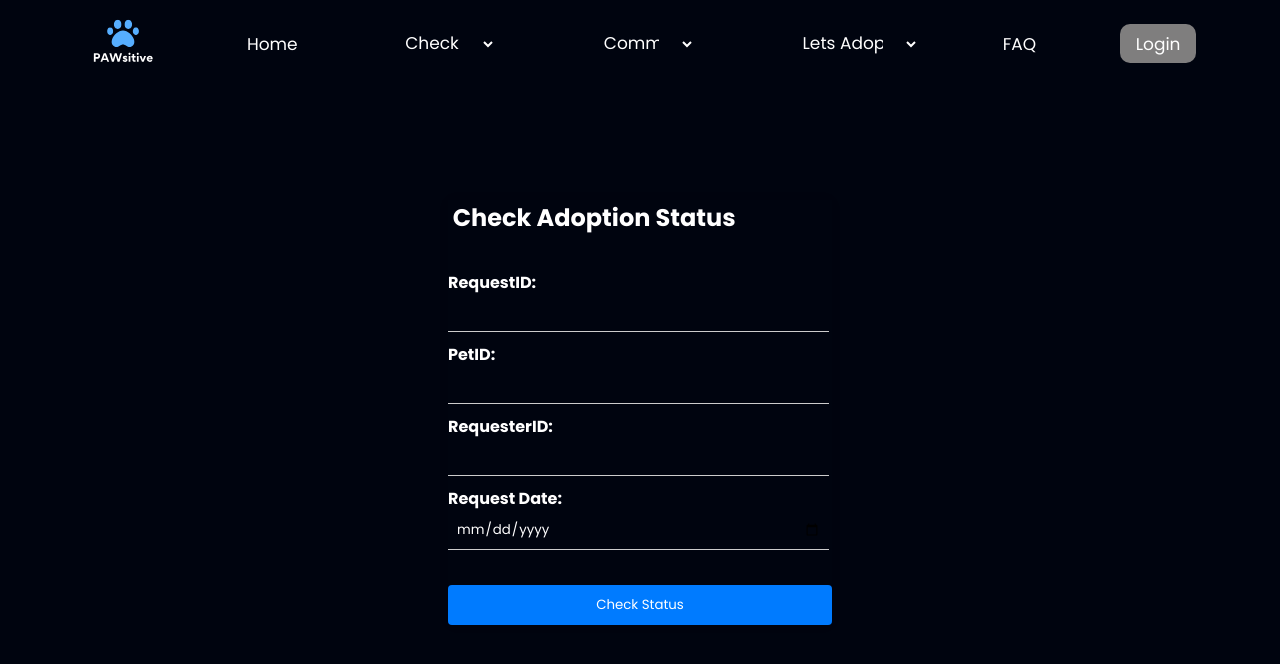
After one commit to girimohit/Pawsitive, a Django app: page /pet-adoption-status in a window 1280 px wide. The commit adds this page. Shown: the top 664 px of the page. Run offline with Django 5.2, Linux system fonts and the light colour scheme.

Commit message:
Add health and adoption status checker

```diff
--- a/baseapp/urls.py
+++ b/baseapp/urls.py
@@ -5,8 +5,9 @@ app_name = "baseapp"
 
 urlpatterns = [
     path("", views.home, name="HomePage"),
-    path("check-pet-health", views.check_pet_health, name="get_pet_health"),
     path("register-user", views.register, name="register_user"),
     path("login-user", views.login_user, name="login_user"),
     path("login-user", views.logout_user, name="logout_user"),
+    path("check-pet-health", views.check_pet_health, name="get_pet_health"),
+    path("pet-adoption-status", views.pet_adoption_status, name="pet_adoption_status"),
 ]
--- a/baseapp/views.py
+++ b/baseapp/views.py
@@ -1,15 +1,11 @@
 from django.shortcuts import render, redirect
 from django.http import HttpResponse
-from baseapp.models import User
 from django.contrib.auth import login, logout, authenticate
+from baseapp.models import User, Pets, Adoption_Requests
 
 
 def home(request):
     return render(request, "index.html")
-
-
-def check_pet_health(request):
-    return render(request, "pet_health_check.html")
 
 
 def register(request):
@@ -19,50 +15,59 @@ def register(request):
         password = request.POST.get("password")
         dob = request.POST.get("dob")
         location = request.POST.get("location")
-
-        # Create new CustomUser instance
         new_user = User(
             username=username,
             email=email,
             dob=dob,
             location=location,
         )
-        new_user.set_password(
-            password
-        )  # Manually set the password (don't forget this step)
+        new_user.set_password(password)
         new_user.save()
-
-        # Log the user in
         login(request, new_user)
-
-        # Redirect to some success page
         return redirect("baseapp:HomePage")
-
     return render(request, "auth/register.html")
 
 
 def login_user(request):
     if request.method == "POST":
-        # Extract username and password from the form
         username = request.POST.get("username")
         password = request.POST.get("password")
-        # Authenticate userF
         user = authenticate(request, username=username, password=password)
-
-        # Check if user authentication is successful
         if user is not None:
-            # Log the user in
             login(request, user)
-
-            # Redirect to some success page
             return redirect("baseapp:HomePage")
         else:
-            # Authentication failed, handle this error accordingly
             return render(request, "auth/login.html", {"error": "Invalid credentials"})
-
     return render(request, "auth/login.html")
 
 
 def logout_user(request):
     logout(request)
     return redirect("baseapp:HomePage")
+
+
+def check_pet_health(request):
+    if request.method == "POST":
+        log_id = request.POST.get("logID")
+        pet_id = request.POST.get("petID")
+        pet_name = request.POST.get("petName")
+        pet = Pets.objects.get(PetID=pet_id)
+
+        print(pet.Health_Status)
+        return render(request, "pet_health_check.html", {"pet": pet})
+    return render(request, "pet_health_check.html")
+
+
+def pet_adoption_status(request):
+    if request.method == "POST":
+        req_id = request.POST.get("request_id")
+        pet_id = request.POST.get("pet_id")
+        requester_id = request.POST.get("requester_id")
+        req_date = request.POST.get("request_date")
+        adoption_status = Adoption_Requests.objects.get(RequestID=req_id)
+        print(adoption_status)
+        print(adoption_status.Approval_Status)
+        return render(
+            request, "adoption_status.html", {"adoption_status": adoption_status}
+        )
+    return render(request, "adoption_status.html")
--- /dev/null
+++ b/templates/adoption_status.html
@@ -0,0 +1,119 @@
+{% extends "base.html" %}
+
+{% load static %}
+
+{% block css %}
+<style>
+    .calculator {
+        background-color: #130000;
+        /* padding: 20px; */
+        border-radius: 8px;
+        box-shadow: 0 0 10px rgba(0, 0, 0, 0.1);
+        /* max-width: 400px; */
+
+        /* width: 100%; */
+        max-width: 30%;
+        position: absolute;
+        top: 25%;
+        left: 35%;
+        transform: translateX(-50%, -50%);
+
+    }
+
+    h2 {
+        text-align: center;
+        color: white;
+    }
+
+    label {
+        font-weight: bold;
+    }
+
+    input {
+        width: 95%;
+        padding: 8px;
+        margin-bottom: 10px;
+        border: none;
+        border-bottom: 1px solid #ccc;
+        color: white;
+    }
+
+    input::placeholder {
+        color: white
+    }
+
+    button {
+        width: 100%;
+        padding: 10px;
+        background-color: #007bff;
+        color: #fff;
+        border: none;
+        border-radius: 4px;
+        cursor: pointer;
+        transition: background-color 0.3s ease;
+    }
+
+    button:hover {
+        background-color: #0056b3;
+    }
+
+    #investmentForm input {
+        background-color: transparent;
+        color: white;
+    }
+
+    #result {
+        color: white;
+    }
+</style>
+<link rel="stylesheet" href="{% static 'css/calc.css' %}">
+{% endblock %}
+
+
+{% block body %}
+<div class="calculator">
+    <h2>Check Adoption Status &nbsp; &nbsp; &nbsp; &nbsp; &nbsp; &nbsp; &nbsp; &nbsp; &nbsp; &nbsp; </h2>
+    <form action="{% url 'baseapp:pet_adoption_status' %}" method="post">
+        {% csrf_token %}
+        <label for="requestID">RequestID:</label><br>
+        <input type="number" id="request_id" name="request_id"><br>
+        <label for="petID">PetID:</label><br>
+        <input type="number" id="pet_id" name="pet_id"><br>
+        <label for="requesterID">RequesterID:</label><br>
+        <input type="number" id="requester_id" name="requester_id"><br>
+        <label for="requestDate">Request Date:</label><br>
+        <input type="date" id="requestDate" name="request_date"><br><br>
+        <button type="submit" value="Submit">Check Status </button>
+    </form>
+    {% if adoption_status %}
+    <div id="result" >
+        <p>{{ adoption_status.Approval_Status }}</p>
+    </div>
+    {% endif %}
+</div>
+{% endblock %}
+
+
+
+{% block script %}
+<script>
+    function calculate() {
+        var principal = parseFloat(document.getElementById('principal').value);
+        var annualInterestRate = parseFloat(document.getElementById('annualInterestRate').value);
+        var compoundingPeriods = parseFloat(document.getElementById('compoundingPeriods').value);
+        var years = parseFloat(document.getElementById('years').value);
+
+        // Call the backend to calculate investment returns
+        // For now, we'll just use the logic on the client-side
+        var futureValue = principal * Math.pow(1 + annualInterestRate / (100 * compoundingPeriods), compoundingPeriods * years);
+        var totalInterest = futureValue - principal;
+
+        // Display the result
+        document.getElementById('futureValue').innerHTML = 'Future Value: ₹' + futureValue.toFixed(2);
+        document.getElementById('totalInterest').innerHTML = 'Total Interest Earned: ₹' + totalInterest.toFixed(2);
+
+        // Show the result section
+        document.getElementById('result').style.display = 'block';
+    }
+</script>
+{% endblock %}
--- a/templates/base.html
+++ b/templates/base.html
@@ -25,7 +25,7 @@
         <select class="dropbtn" onchange="navigateToPage(this.value)">
             <option value="" disabled selected>Check</option>
             <option value="{% url 'baseapp:get_pet_health' %}">Pet Health</option>
-            <option value="">Adoption Request Status</option>
+            <option value="{% url 'baseapp:pet_adoption_status' %}">Adoption Request Status</option>
         </select>
 
         <select class="dropbtn" onchange="navigateToPage(this.value)" name="DebtManager" id="debtmanager">
```
Also changed, not shown: templates/pet_health_check.html (+9 -7 lines), public/static/css/base.css (line endings or trailing spaces).
